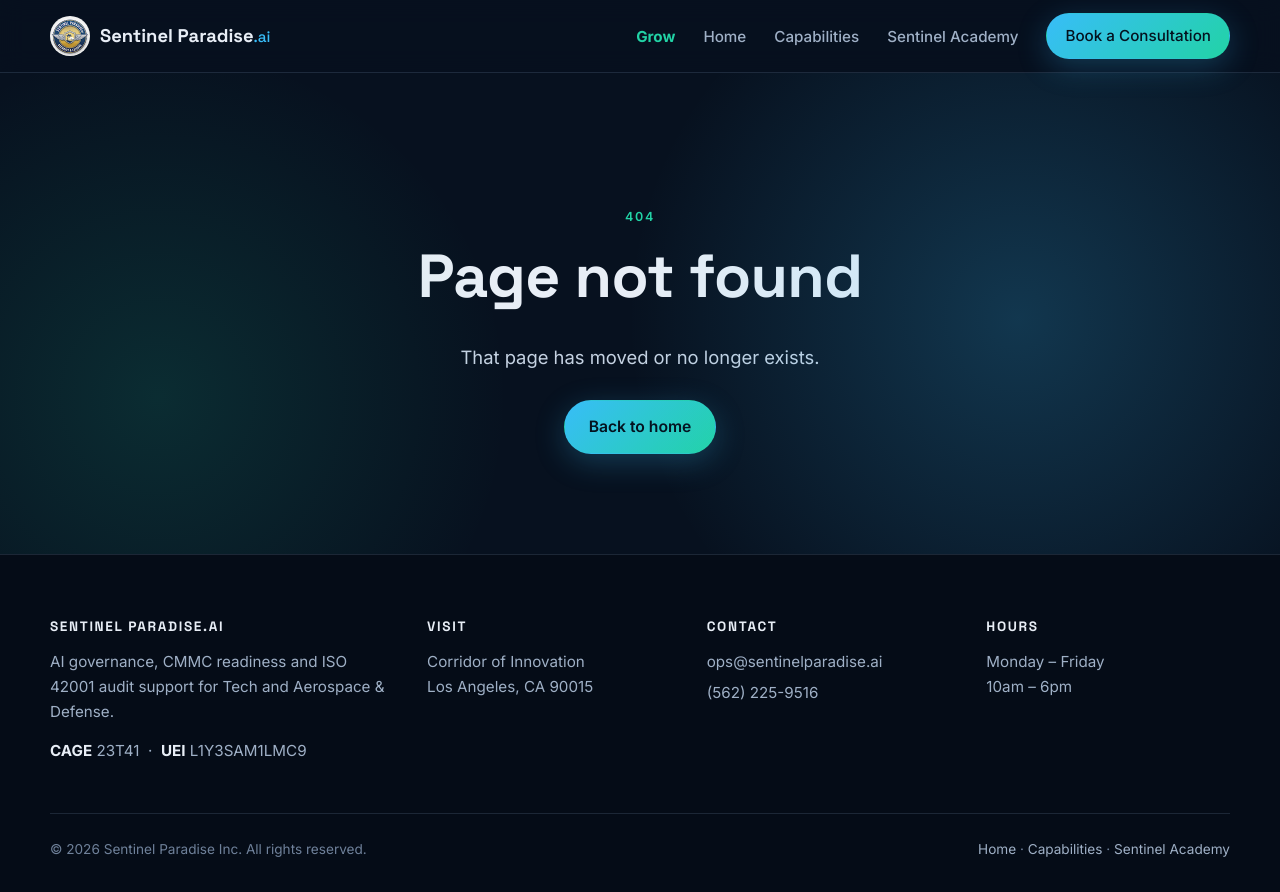
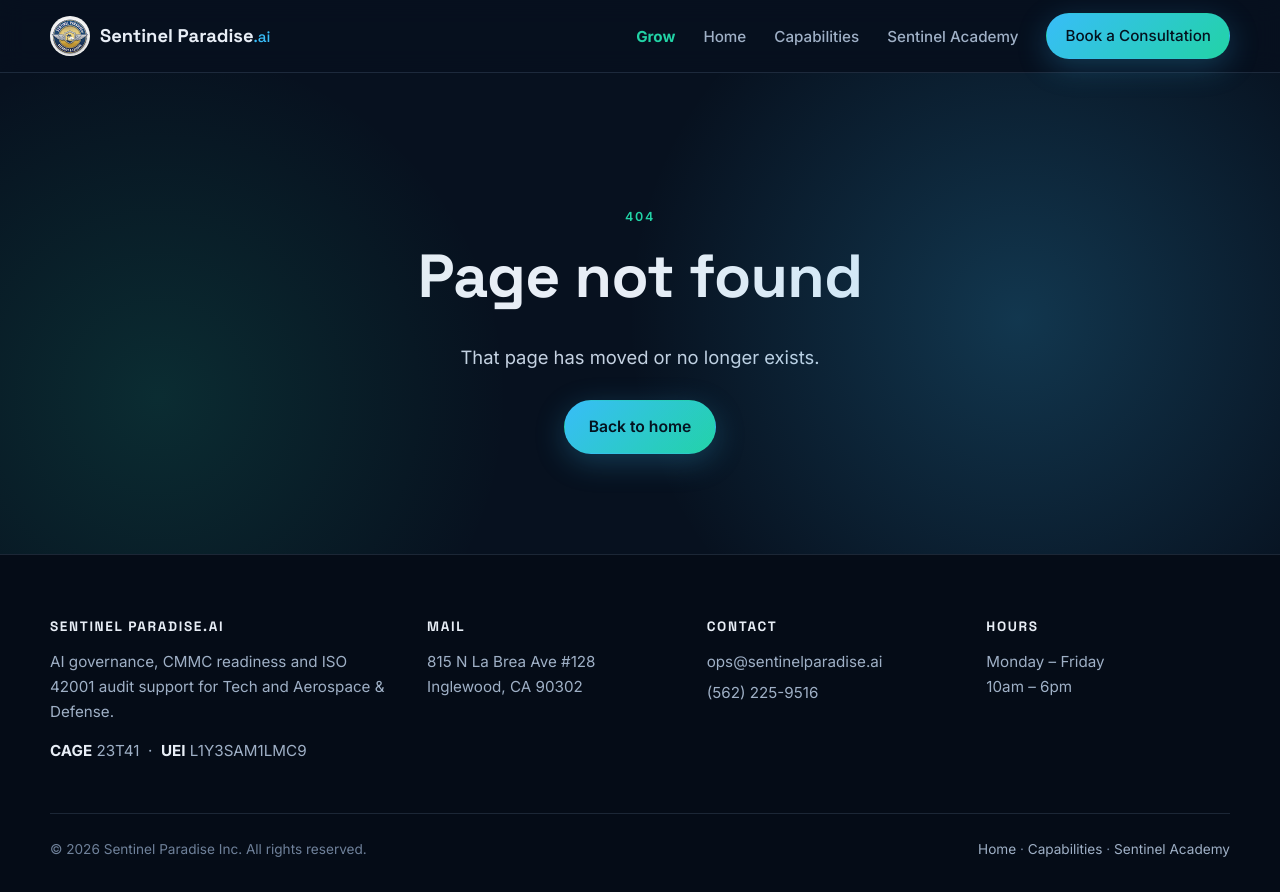
Before and after one commit to adminsentinelparadiseai/sentinelparadise-site, a plain HTML site: page 404.html in a window 1280 px wide. Drawn offline with Linux system fonts and the light colour scheme.

Commit message:
Footer: public mailing address 815 N La Brea Ave #128, Inglewood

```diff
--- a/404.html
+++ b/404.html
@@ -44,8 +44,8 @@
         <p style="margin-top:14px"><b style="color:var(--text)">CAGE</b> 23T41 &nbsp;·&nbsp; <b style="color:var(--text)">UEI</b> L1Y3SAM1LMC9</p>
       </div>
       <div>
-        <h4>Visit</h4>
-        <p>Corridor of Innovation<br>Los Angeles, CA 90015</p>
+        <h4>Mail</h4>
+        <p>815 N La Brea Ave #128<br>Inglewood, CA 90302</p>
       </div>
       <div>
         <h4>Contact</h4>
```
Also changed, not shown: academy.html (+2 -2 lines), capabilities.html (+2 -2 lines), index.html (+2 -2 lines).
